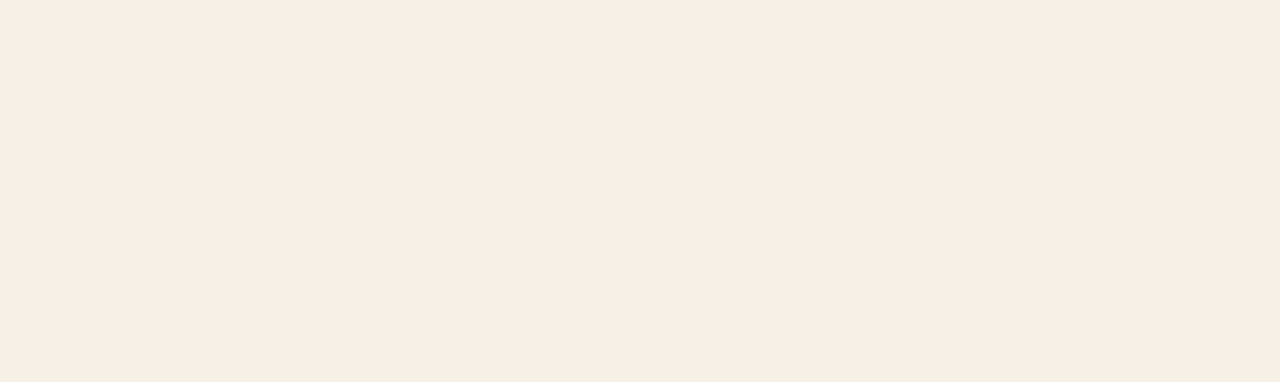
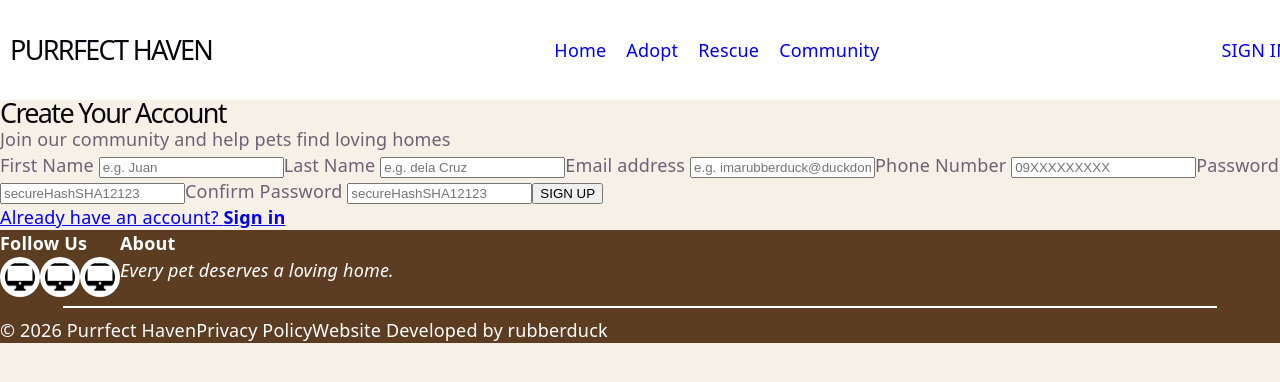
Before and after one commit to UPTAC-KomSai-v2/purrfect-haven, a React (Vite) app in the folder my-app/: page /signup in a window 1280 px wide. Before the commit this address had no page. Shown: the top 382 px of the page. Built offline with nearby package versions, Linux system fonts and the light colour scheme.

Commit message:
Add Signup page and route

```diff
--- a/my-app/src/App.jsx
+++ b/my-app/src/App.jsx
@@ -1,12 +1,14 @@
 import { Routes, Route } from "react-router-dom";
 import Home from "./Home"
 import Login from "./Login"
+import Signup from "./Signup"
 
 function App() {
   return(
     <Routes>
       <Route path="/" element={<Home />} />
       <Route path="/login" element={<Login />} />
+      <Route path="/signup" element={<Signup />} />
     </Routes>
   )
 }
--- /dev/null
+++ b/my-app/src/Signup.jsx
@@ -0,0 +1,32 @@
+import './App.css'
+import { Link } from 'react-router-dom'
+import Header from "./components/Header"
+import Footer from "./components/Footer"
+
+function App() {
+  return (
+    <>
+      <Header />
+      <section class="login">
+        <h1>Create Your Account</h1>
+        <p>Join our community and help pets find loving homes</p>
+        <form>
+          <label>First Name <input type="text" placeholder="e.g. Juan"/></label>
+          <label>Last Name <input type="text" placeholder="e.g. dela Cruz"/></label>
+          <label>Email address <input type="text" placeholder="e.g. imarubberduck@duckdomain.xyz"/></label>
+          <label>Phone Number <input type="number" placeholder="09XXXXXXXXX"/></label>
+
+          <label>Password <input type="password" placeholder="secureHashSHA12123"/></label>
+          <label>Confirm Password <input type="password" placeholder="secureHashSHA12123"/></label>
+
+          <button>SIGN UP</button>
+        </form>
+        <Link to="/login">Already have an account? <strong>Sign in</strong></Link>
+      </section>
+
+      <Footer />
+    </>
+  )
+}
+
+export default App
```
